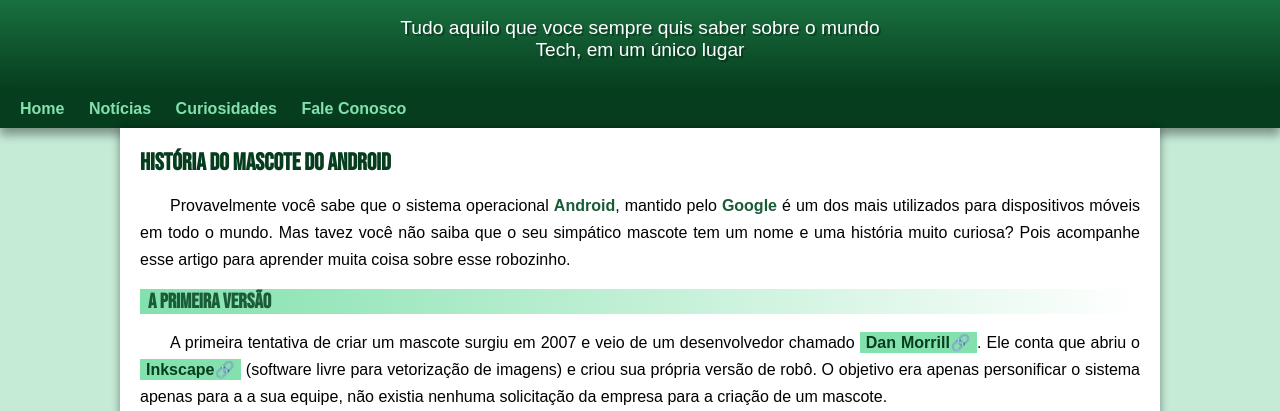
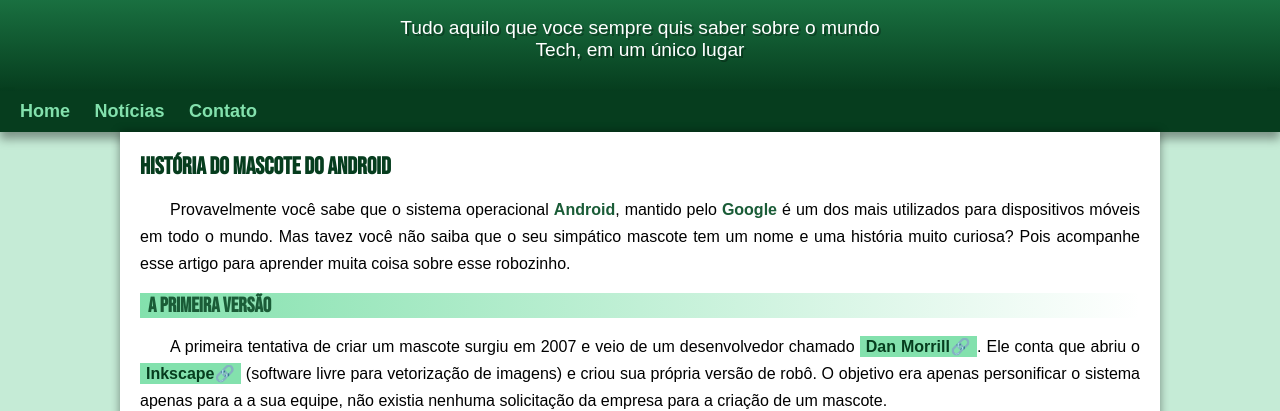
Before and after one commit to JadsonMagalhaes/projeto-android, a plain HTML site: page index.html in a window 1280 px wide. Shown: the part 100-511 px from the top of the page. Drawn offline with Linux system fonts and the light colour scheme.

Commit message:
problema de padding resolvido

```diff
--- a/index.html
+++ b/index.html
@@ -16,8 +16,7 @@
     <nav>
         <a href="#">Home</a>
         <a href="#">Notícias</a>
-        <a href="#">Curiosidades</a>
-        <a href="#">Fale Conosco</a>
+        <a href="https://www.linkedin.com/in/jadson-magalhães-a14a3a253/">Contato</a>
     </nav>
     <main>
         <article>
@@ -65,9 +64,7 @@
                     <li>2.2 - <abbr title="Iorgute Congelado">Froyo</abbr></li>
                     <li>2.3 - <abbr title="Biscoito de Gengibre">Gingerbread</abbr></li>
                     <li>3.0 - <abbr title="Favo de Mel">Honeycomb</abbr></li>
-                    <abbr title="Sanduíche de Sorvete">
-                        <li>4.0 - Ice Cream Sandwich</li>
-                    </abbr>
+                    <li>4.0 - <abbr title="Sanduíche de Sorvete">Ice Cream Sandwich</abbr></li>
                     <li>4.1 - <abbr title="Jujuba">Jelly Bean</abbr></li>
                     <li>4.4 - <abbr title="KitKat">KitKat</abbr></li>
                     <li>5.0 - <abbr title="Pirulito">Lolipop</abbr></li>
--- a/style/style.css
+++ b/style/style.css
@@ -55,6 +55,7 @@ header > p {
     padding-left: 10px;
     padding-right: 10px;
     margin: auto;
+    padding-bottom: 30px;
     text-shadow: 2px 2px 0px rgba(0, 0, 0, 0.301);
 }
 nav{
@@ -63,6 +64,7 @@ nav{
     box-shadow: 0px 7px 9px rgba(0, 0, 0, 0.37);
 }
 nav > a{
+    font-size: 18px;
     color: var(--cor1);
     padding: 10px;
     margin-top: 20px ;
```
Also changed, not shown: 1 other file.
